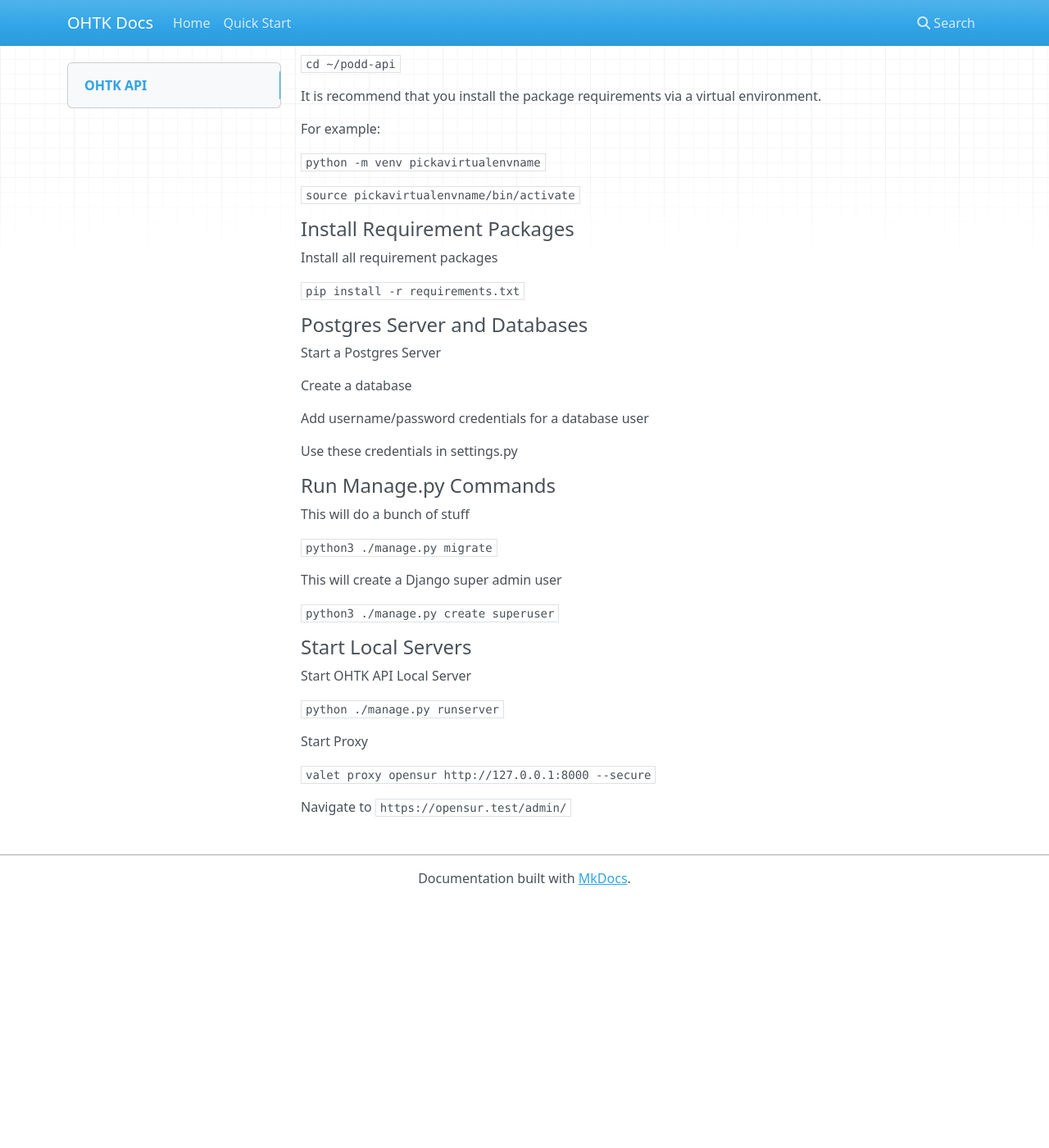
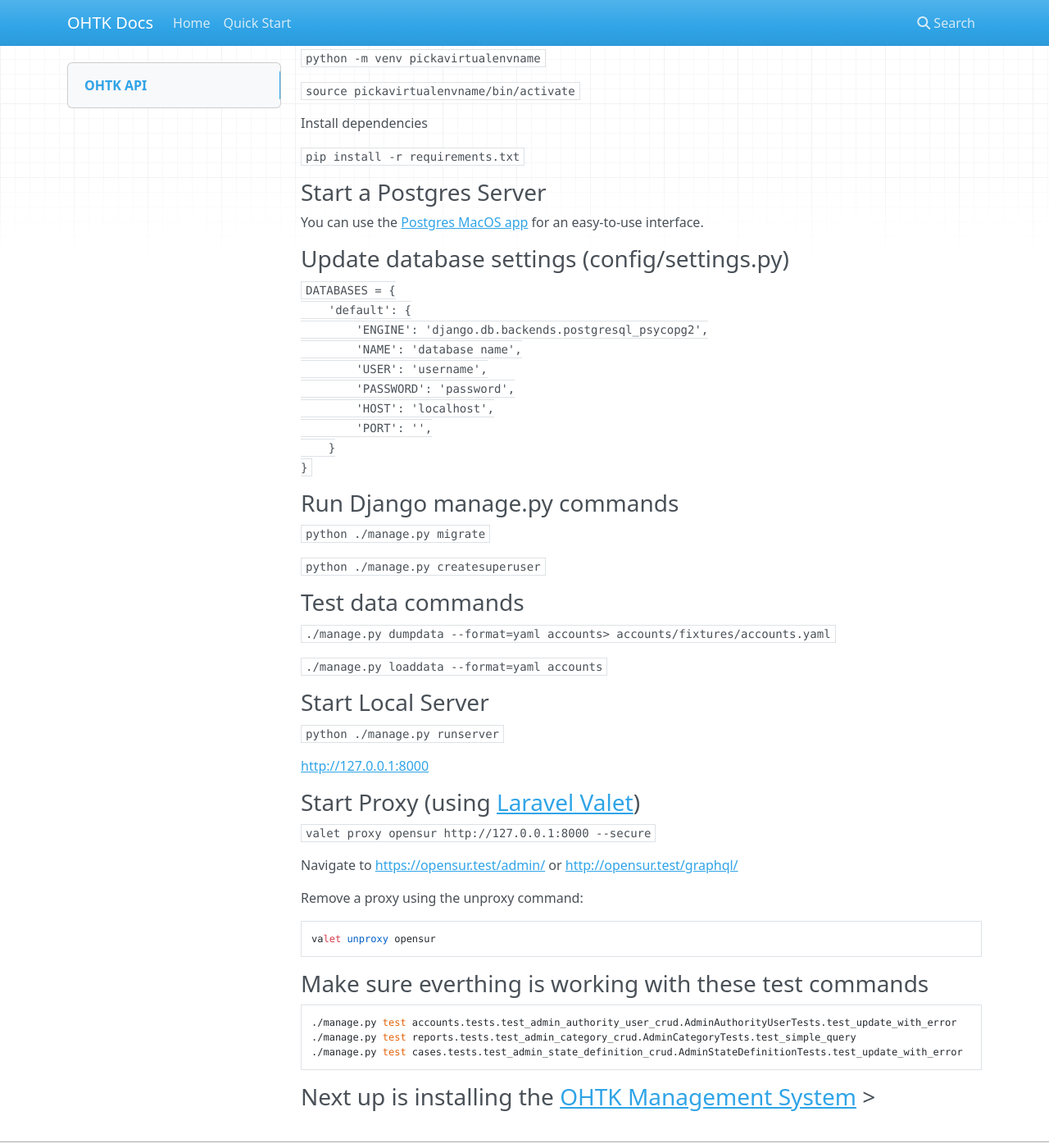
Before and after one commit to onehealthtoolkit/ohtk-docs, an MkDocs documentation site: the page built from docs/ohtk-api.md, in a window 1280 px wide and 1400 px high, scrolled down 396 px. Shown: the whole window at 82% size. Built offline with MkDocs 1.6.1, drawn with Linux system fonts in a browser that asks for light colours; nearby versions of some CDN libraries; before the commit the page ends 1495 px from its top, so only the background shows below that; some of the changed text lies outside the part shown.

Commit message:
bunch of doc changes

````diff
--- a/docs/ohtk-api.md
+++ b/docs/ohtk-api.md
@@ -1,59 +1,78 @@
-# OHTK API
-The OHTK API controls the mobile app and the management system.
+## OHTK API
 
 ### What you'll need
-- python 3.8 or greater
+- python 3.8 or higher
 - pip
-- Laravel Valet (if using a proxy over HTTP)
+- [Laravel Valet](https://laravel.com/docs/9.x/valet) (if using a proxy over HTTP)
 
-#### Install
+### Install
 Get the latest version of ohtk-api
 
 ```git clone https://github.com/onehealthtoolkit/ohtk-api.git```
 
-Go to the newly created directory
+```cd ohtk-api```
 
-```cd ~/podd-api```
-
-It is recommend that you install the package requirements via a virtual environment.
-
-For example:
+It is recommended that you install the required packages via a virtual environment (such as [venv](https://docs.python.org/3/library/venv.html)):
 
 ```python -m venv pickavirtualenvname```
 
 ```source pickavirtualenvname/bin/activate```
 
-#### Install Requirement Packages
-Install all requirement packages
+Install dependencies
 
 ```pip install -r requirements.txt```
 
-#### Postgres Server and Databases
-Start a Postgres Server
+### Start a Postgres Server
+You can use the [Postgres MacOS app](https://postgresapp.com/) for an easy-to-use interface.
 
-Create a database
+### Update database settings (config/settings.py)
+```DATABASES = {
+    'default': {
+        'ENGINE': 'django.db.backends.postgresql_psycopg2',
+        'NAME': 'database name',
+        'USER': 'username',
+        'PASSWORD': 'password',
+        'HOST': 'localhost',
+        'PORT': '',
+    }
+}```
 
-Add username/password credentials for a database user
+### Run Django manage.py commands
 
-Use these credentials in settings.py
+```python ./manage.py migrate```
 
-#### Run Manage.py Commands
+```python ./manage.py createsuperuser```
 
-This will do a bunch of stuff
+### Test data commands
 
-```python3 ./manage.py migrate```
+```./manage.py dumpdata --format=yaml accounts> accounts/fixtures/accounts.yaml```
 
-This will create a Django super admin user
+```./manage.py loaddata --format=yaml accounts```
 
-```python3 ./manage.py create superuser```
-
-#### Start Local Servers
-Start OHTK API Local Server
+### Start Local Server
 
 ``` python ./manage.py runserver```
 
-Start Proxy
+[http://127.0.0.1:8000](http://127.0.0.1:8000)
+
+### Start Proxy (using [Laravel Valet](https://laravel.com/docs/9.x/valet))
 
 ```valet proxy opensur http://127.0.0.1:8000 --secure```
 
-Navigate to ```https://opensur.test/admin/```
+Navigate to [https://opensur.test/admin/](https://opensur.test/admin/) or [http://opensur.test/graphql/](http://opensur.test/graphql/)
+
+Remove a proxy using the unproxy command:
+
+```
+valet unproxy opensur
+```
+
+### Make sure everthing is working with these test commands
+
+```
+./manage.py test accounts.tests.test_admin_authority_user_crud.AdminAuthorityUserTests.test_update_with_error
+./manage.py test reports.tests.test_admin_category_crud.AdminCategoryTests.test_simple_query
+./manage.py test cases.tests.test_admin_state_definition_crud.AdminStateDefinitionTests.test_update_with_error
+```
+
+### Next up is installing the [OHTK Management System](/ohtk-docs/ohtk-ms) >
````
Also changed, not shown: docs/index.md (+11 -2 lines), docs/local-install.md (+1 -1 lines), docs/ohtk-mobile.md (+44 -15 lines), docs/ohtk-ms.md (+12 -8 lines).
